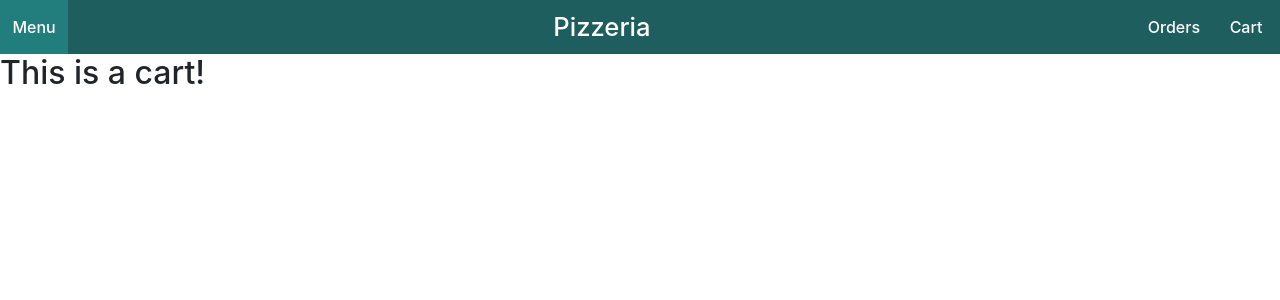
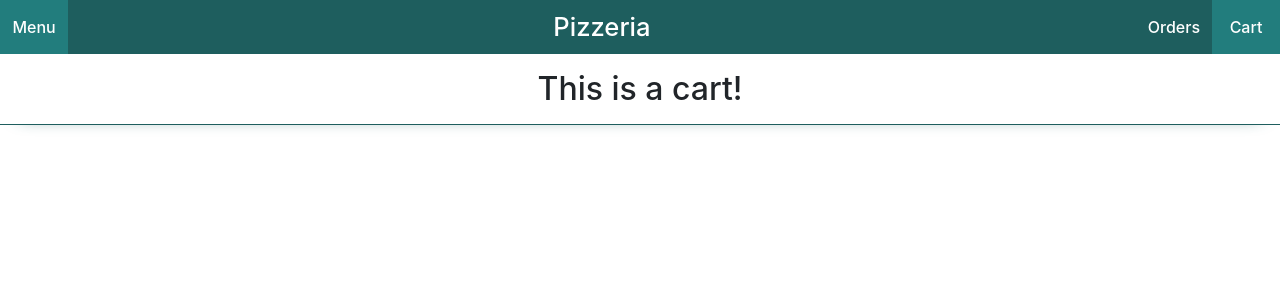
Before and after one commit to diparth/pizzeria-react, a React (Create React App) app: page /cart in a window 1280 px wide. Shown: the top 300 px of the page. Built offline with nearby package versions, Linux system fonts and the light colour scheme.

Commit message:
misc css changes

```diff
--- a/src/components/cart/Cart.js
+++ b/src/components/cart/Cart.js
@@ -2,6 +2,8 @@ import './Cart.scss';
 
 export default function Cart() {
   return (
-    <h1 className='cart-header'>This is a cart!</h1>
+    <section id='cartPage'>
+      <h1 className='cart-header'>This is a cart!</h1>
+    </section>
   );
 }
--- a/src/components/cart/Cart.scss
+++ b/src/components/cart/Cart.scss
@@ -1,3 +1,10 @@
-.cart-header {
-  font-size: 2rem;
+#cartPage {
+  .cart-header {
+    text-align: center;
+    font-size: 2rem;
+    padding: 0 .4rem 1rem;
+    margin: 1rem 0 2rem;
+    border-bottom: 1px solid #1e5e5e;
+    box-shadow: 0 10px 18px -20px #1e5e5e;
+  }
 }
--- a/src/components/menu/Menu.js
+++ b/src/components/menu/Menu.js
@@ -13,15 +13,15 @@ export default function Menu(props) {
 				<p className="item-label">{item.name}</p>
 				<div className="item-action">
 					<p className="price-label">Rs. {item.price}</p>
-					<button className="add-btn">Add <i class="bi bi-plus-lg"></i></button>
+					<button className="add-btn">Add <i className='bi bi-plus-lg'></i></button>
 				</div>
 			</div>
 		);
 	});
 
 	return (
-		<section>
-			<h1 className="menu-header">Explore Menu</h1>
+		<section id='menuPage'>
+			<h1 className="page-header">Explore Menu</h1>
 			<div className="menu-container">{pizzaCards}</div>
 		</section>
 	);
--- a/src/components/menu/Menu.scss
+++ b/src/components/menu/Menu.scss
@@ -1,4 +1,5 @@
-.menu-header {
+#menuPage {
+  .page-header {
     text-align: center;
     font-size: 2rem;
     padding: 0 .4rem 1rem;
@@ -62,3 +63,4 @@
       background-color: #1e5e5ee8;
     }
   }
+}
--- a/src/components/navbar/Navbar.js
+++ b/src/components/navbar/Navbar.js
@@ -1,21 +1,25 @@
-import { Link } from 'react-router-dom';
+import { Link, NavLink } from 'react-router-dom';
 import './Navbar.scss';
 
 export default function Navbar(props) {
 	const navItems = [
 		{
+			id: 0,
 			link: '/menu',
 			label: 'Menu',
 		},
 		{
+			id: 1,
 			link: '/',
 			label: props.title,
 		},
 		{
+			id: 2,
 			link: '/orders',
 			label: 'Orders',
 		},
 		{
+			id: 3,
 			link: '/cart',
 			label: 'Cart',
 		}
@@ -26,14 +30,14 @@ export default function Navbar(props) {
 			return (
 				<li className="list-item logo" key={item.id}>
 					<h1 className="title">
-						<Link className='title-link' to={'/'}>{item.label}</Link>
+						<NavLink className='title-link' to={'/'}>{item.label}</NavLink>
 					</h1>
 				</li>
 			);
 		} else {
 			return (
 				<li className="list-item" key={item.id}>
-					<Link className="nav-links" to={item.link}>{item.label}</Link>
+					<NavLink end={true} className="nav-links" to={item.link}>{item.label}</NavLink>
 				</li>
 			);
 		}
--- a/src/components/navbar/Navbar.scss
+++ b/src/components/navbar/Navbar.scss
@@ -56,6 +56,10 @@
       &:hover {
         background-color: #227d7d;
       }
+
+      &.active {
+        background-color: #227d7d;
+      }
     }
   }
 }
--- a/src/components/orders/orders-list/OrdersList.js
+++ b/src/components/orders/orders-list/OrdersList.js
@@ -1,7 +1,10 @@
 import './OrdersList.scss';
 
 export default function OrdersList() {
+
   return (
-    <h1 className='orders-header'>Review your Orders!</h1>
+    <section id='ordersPage'>
+      <h1 className='orders-header'>Review your Orders!</h1>
+    </section>
   );
 }
--- a/src/components/orders/orders-list/OrdersList.scss
+++ b/src/components/orders/orders-list/OrdersList.scss
@@ -1,3 +1,10 @@
-.orders-header {
-  font-size: 2rem;
+#ordersPage {
+  .orders-header {
+    text-align: center;
+    font-size: 2rem;
+    padding: 0 .4rem 1rem;
+    margin: 1rem 0 2rem;
+    border-bottom: 1px solid #1e5e5e;
+    box-shadow: 0 10px 18px -20px #1e5e5e;
+  }
 }
```
Lines whose indentation alone changed are shown as unchanged.
